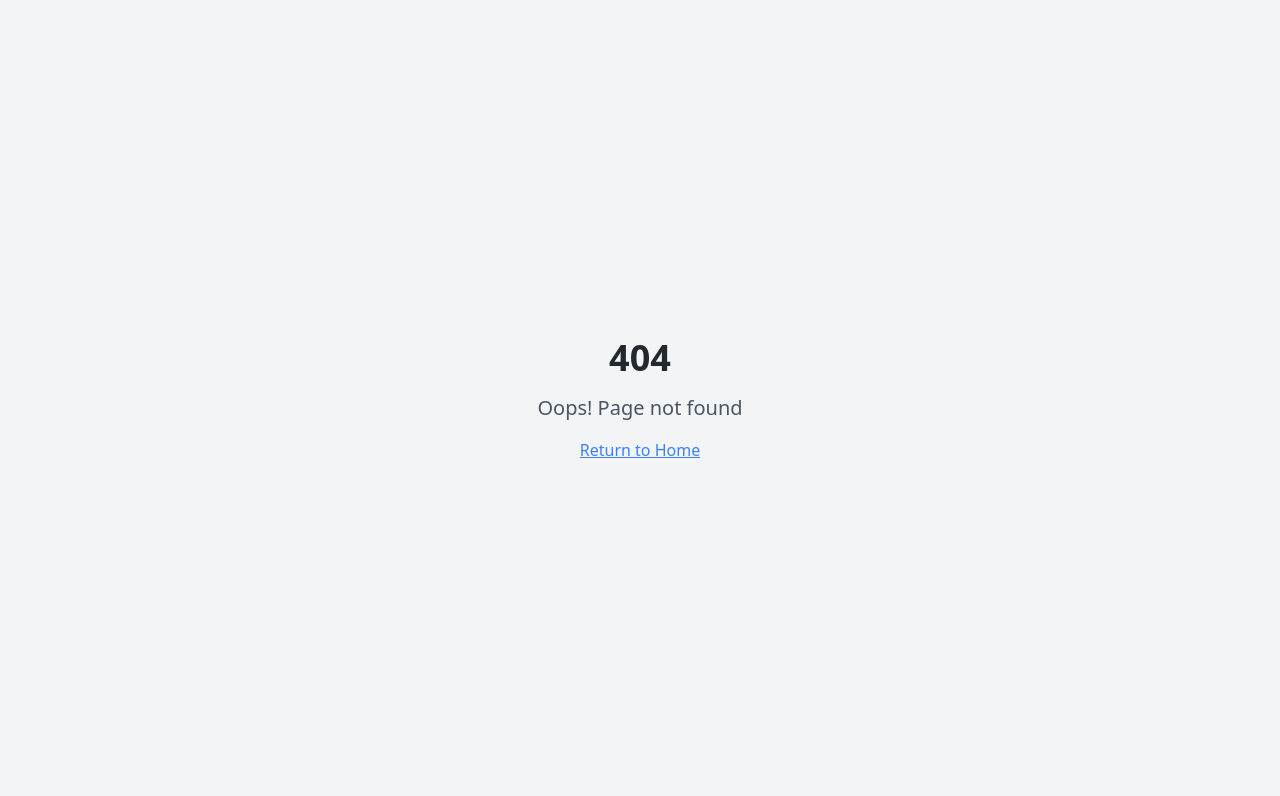
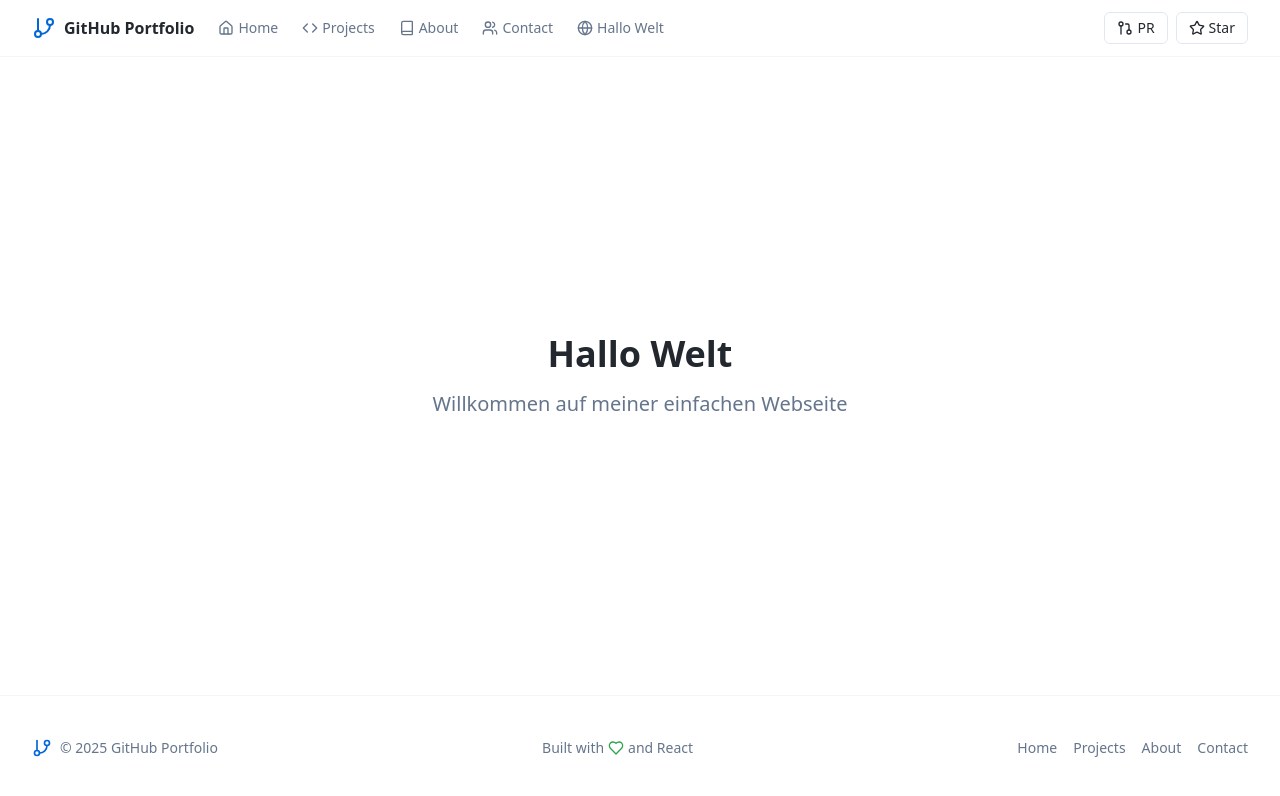
Before and after one commit to sttzr-git/friendly-github-web-generator, a React (Vite) app: page /hallo-welt in a window 1280 px wide. Before the commit this address had no page. Shown: the top 796 px of the page. Built offline with nearby package versions, Linux system fonts and the light colour scheme.

Commit message:
Add basic "Hello World" page
Create a basic "Hello World" page for the website.

```diff
--- a/src/App.tsx
+++ b/src/App.tsx
@@ -9,6 +9,7 @@ import Projects from "./pages/Projects";
 import About from "./pages/About";
 import Contact from "./pages/Contact";
 import NotFound from "./pages/NotFound";
+import HelloWorld from "./pages/HelloWorld";
 
 const queryClient = new QueryClient();
 
@@ -23,6 +24,7 @@ const App = () => (
           <Route path="/projects" element={<Projects />} />
           <Route path="/about" element={<About />} />
           <Route path="/contact" element={<Contact />} />
+          <Route path="/hallo-welt" element={<HelloWorld />} />
           {/* ADD ALL CUSTOM ROUTES ABOVE THE CATCH-ALL "*" ROUTE */}
           <Route path="*" element={<NotFound />} />
         </Routes>
--- a/src/components/Navbar.tsx
+++ b/src/components/Navbar.tsx
@@ -2,7 +2,7 @@
 import React from "react";
 import { Link } from "react-router-dom";
 import { Button } from "@/components/ui/button";
-import { Book, Code, GitBranch, GitPullRequest, Home, Star, Users } from "lucide-react";
+import { Book, Code, GitBranch, GitPullRequest, Home, Star, Users, Globe } from "lucide-react";
 
 const Navbar = () => {
   return (
@@ -30,6 +30,10 @@ const Navbar = () => {
               <Users className="h-4 w-4" />
               <span>Contact</span>
             </Link>
+            <Link to="/hallo-welt" className="flex items-center gap-1 text-muted-foreground transition-colors hover:text-foreground">
+              <Globe className="h-4 w-4" />
+              <span>Hallo Welt</span>
+            </Link>
           </nav>
         </div>
         <div className="flex flex-1 items-center justify-between space-x-2 md:justify-end">
--- /dev/null
+++ b/src/pages/HelloWorld.tsx
@@ -0,0 +1,21 @@
+
+import React from "react";
+import Navbar from "@/components/Navbar";
+import Footer from "@/components/Footer";
+
+const HelloWorld = () => {
+  return (
+    <div className="flex min-h-screen flex-col">
+      <Navbar />
+      <main className="flex-1 bg-background flex items-center justify-center">
+        <div className="container py-12 text-center">
+          <h1 className="text-4xl font-bold mb-4">Hallo Welt</h1>
+          <p className="text-xl text-muted-foreground">Willkommen auf meiner einfachen Webseite</p>
+        </div>
+      </main>
+      <Footer />
+    </div>
+  );
+};
+
+export default HelloWorld;
```
